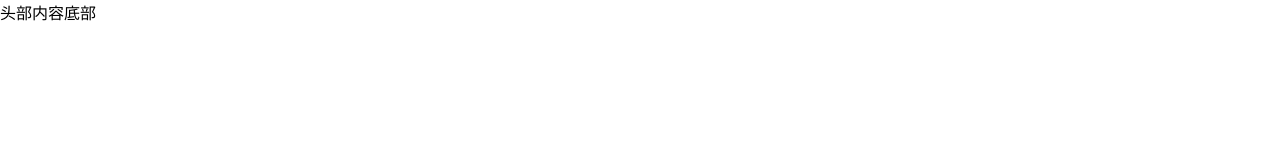
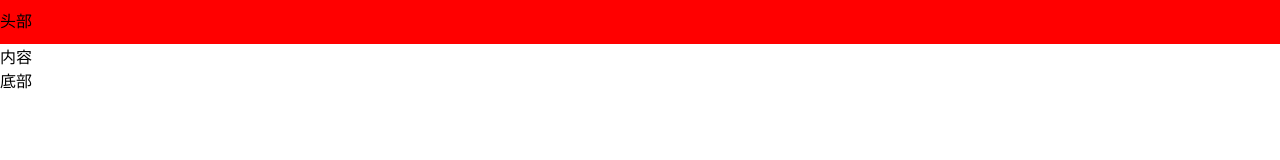
Before and after one commit to shanchunyuwz/1606A0831, a plain HTML site: page src/index.html in a window 1280 px wide. Drawn offline with Linux system fonts and the light colour scheme.

Commit message:
header功能完成

```diff
--- a/src/css/style.css
+++ b/src/css/style.css
@@ -15,4 +15,12 @@ body {
     height: 100%;
     overflow: hidden;
     display: flex;
+    flex-direction: column;
 }
+
+header {
+    width: 100%;
+    height: 44px;
+    line-height: 44px;
+    background: red;
+}
```
